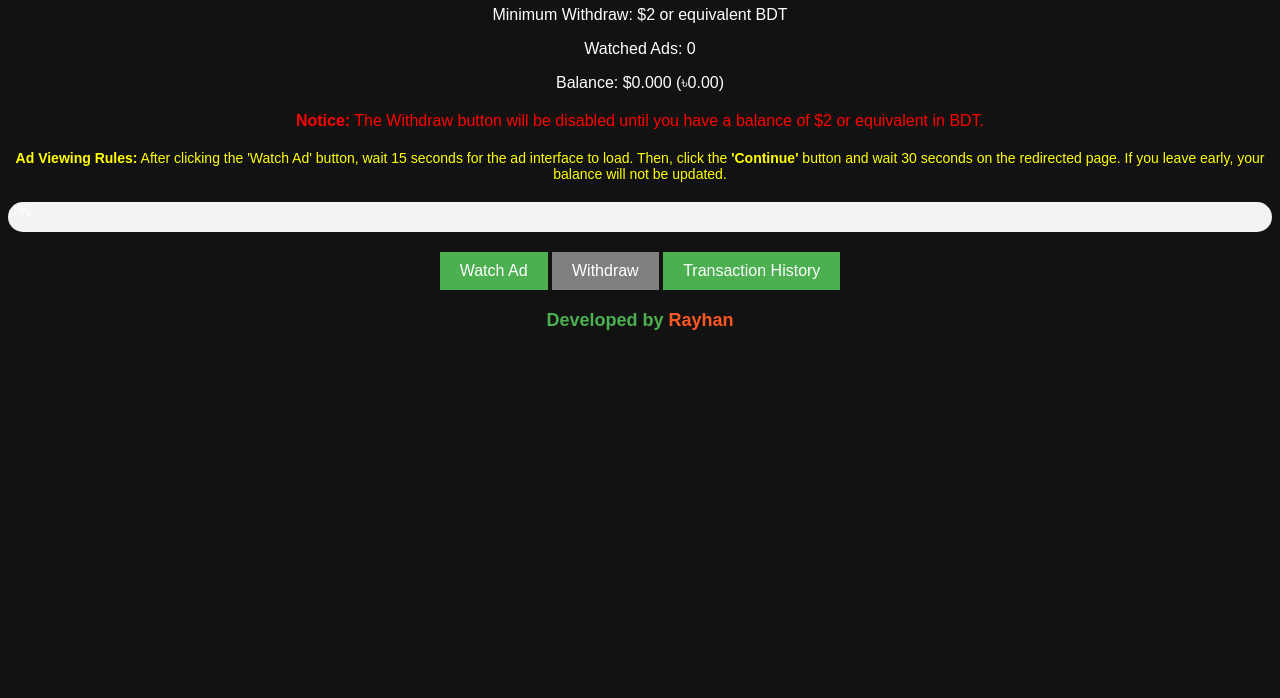
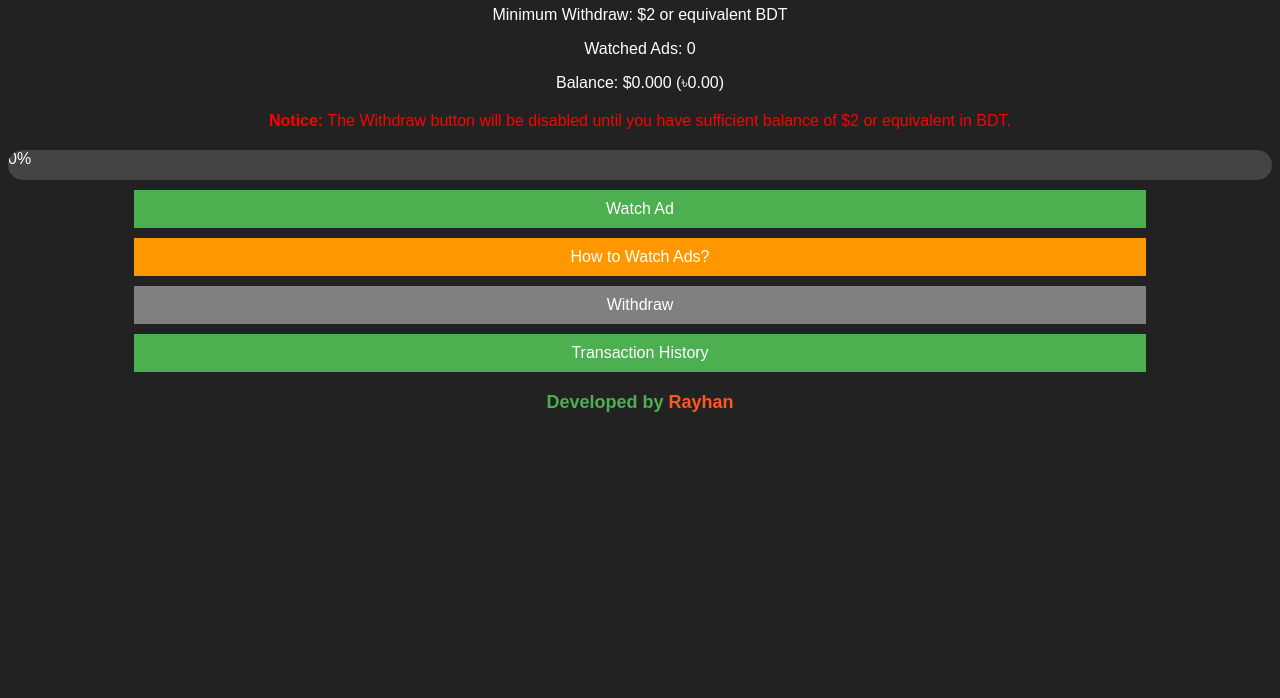
Before and after one commit to rayhankhan4u/rayhankhan.github.io, a plain HTML site: page index.html in a window 1280 px wide. Shown: the part 102-800 px from the top of the page. Drawn offline with nearby package versions, Linux system fonts and the light colour scheme.

Commit message:
Update index.html

```diff
--- a/index.html
+++ b/index.html
@@ -6,7 +6,7 @@
     <title>Watch for Earn</title>
     <script src="https://code.jquery.com/jquery-3.6.0.min.js"></script>
 
-    <!-- Moneteg Ad Script -->
+    <!-- Monetag Ad Script -->
     <script src="//whephiwums.com/sdk.js" data-zone="9050013" data-sdk="show_9050013"></script>
 
     <style>
@@ -14,19 +14,21 @@
             font-family: Arial, sans-serif;
             text-align: center;
             margin-top: 50px;
-            background-color: #121212;
+            background-color: #222;
             color: white;
         }
-        #balance-container, #withdraw-notice {
+        #balance-container {
             margin: 20px;
         }
         #withdraw-notice {
             color: red;
             font-size: 16px;
+            text-align: center;
+            margin-top: 10px;
         }
         .progress-bar {
             width: 100%;
-            background-color: #f3f3f3;
+            background-color: #444;
             border-radius: 25px;
             overflow: hidden;
             margin-top: 20px;
@@ -45,7 +47,11 @@
             color: white;
             font-size: 16px;
             cursor: pointer;
-            margin-top: 20px;
+            margin-top: 10px;
+            display: block;
+            width: 80%;
+            margin-left: auto;
+            margin-right: auto;
         }
         button:disabled {
             background-color: gray;
@@ -60,8 +66,6 @@
             margin-right: auto;
             text-align: left;
             display: none;
-            background: white;
-            color: black;
         }
         #developer {
             font-size: 18px;
@@ -72,10 +76,8 @@
         #developer span {
             color: #ff5722;
         }
-        #ad-notice {
-            color: yellow;
-            font-size: 14px;
-            margin-top: 10px;
+        #how-to-watch {
+            background-color: #ff9800;
         }
     </style>
 </head>
@@ -90,11 +92,7 @@
     </div>
 
     <div id="withdraw-notice">
-        <strong>Notice:</strong> The Withdraw button will be disabled until you have a balance of $2 or equivalent in BDT.
-    </div>
-
-    <div id="ad-notice">
-        <strong>Ad Viewing Rules:</strong> After clicking the 'Watch Ad' button, wait 15 seconds for the ad interface to load. Then, click the <strong>'Continue'</strong> button and wait 30 seconds on the redirected page. If you leave early, your balance will not be updated.
+        <strong>Notice:</strong> The Withdraw button will be disabled until you have sufficient balance of $2 or equivalent in BDT.
     </div>
 
     <div class="progress-bar">
@@ -102,6 +100,7 @@
     </div>
 
     <button id="watch-ad-btn">Watch Ad</button>
+    <button id="how-to-watch">How to Watch Ads?</button>
     <button id="withdraw-btn" disabled>Withdraw</button>
     <button id="transaction-btn">Transaction History</button>
 
@@ -115,16 +114,14 @@
     </div>
 
     <script>
-        // Balance Data Saved in Local Storage
         var watchedAds = localStorage.getItem("watchedAds") ? parseInt(localStorage.getItem("watchedAds")) : 0;
         var balanceUSD = localStorage.getItem("balanceUSD") ? parseFloat(localStorage.getItem("balanceUSD")) : 0;
         var balanceBDT = localStorage.getItem("balanceBDT") ? parseFloat(localStorage.getItem("balanceBDT")) : 0;
         var transactions = JSON.parse(localStorage.getItem("transactions")) || [];
 
-        // Constants
         var usdPerAd = 0.005;
-        var bdtPerAd = 0.5; // Assuming 1 USD = 100 BDT
-        var maxAds = 400; // Adjusted for $2 withdrawal
+        var bdtPerAd = 0.50;
+        var maxAds = 400;
 
         function updateProgress() {
             var percentage = (watchedAds / maxAds) * 100;
@@ -200,6 +197,11 @@
         $("#transaction-btn").click(function() {
             $("#transaction-history").toggle();
         });
+
+        $("#how-to-watch").click(function() {
+            window.open("https://youtube.com/shorts/hj2I3sbsg54?si=93BN251gtHefmi-k", "_blank");
+        });
+
     </script>
 
 </body>
```
